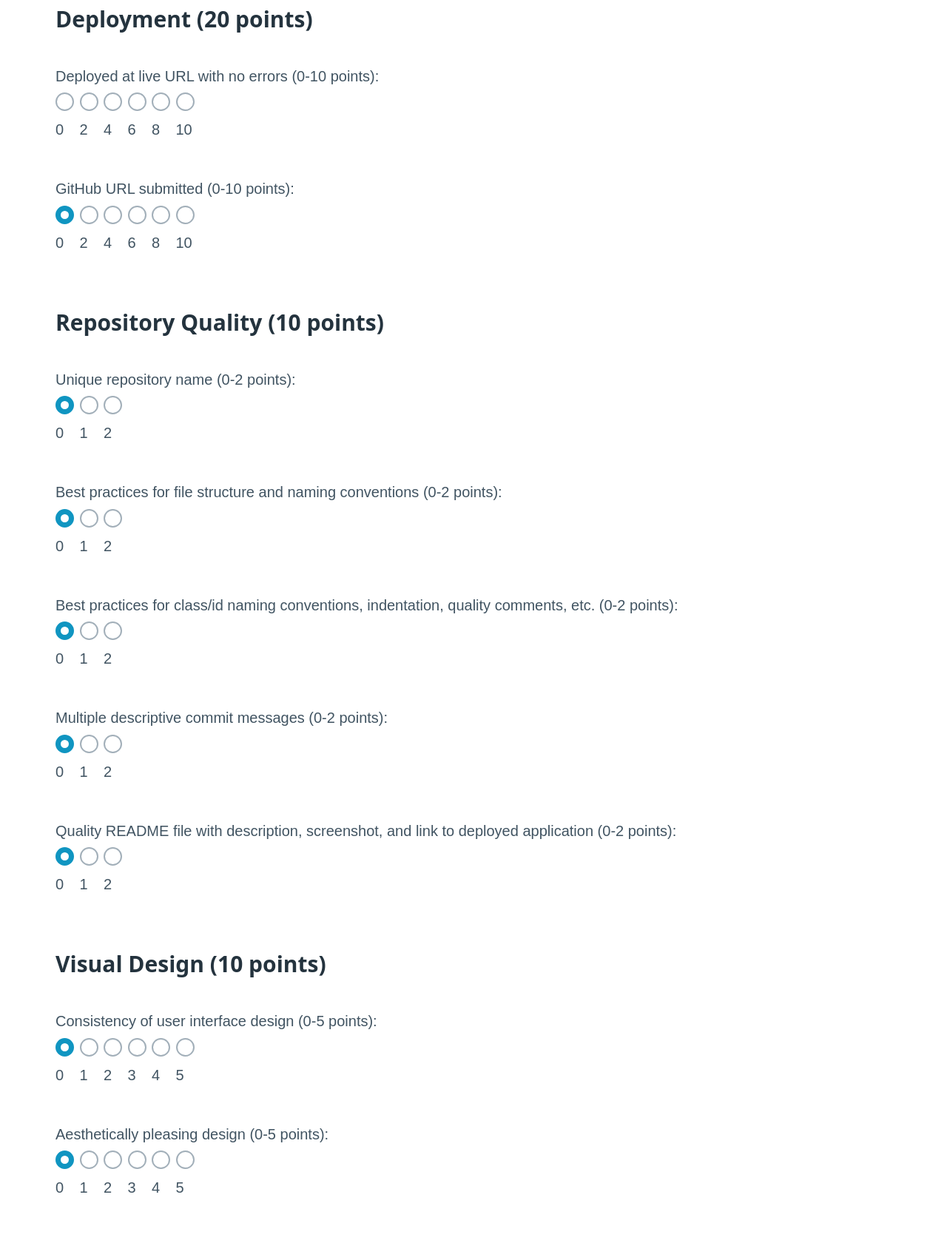
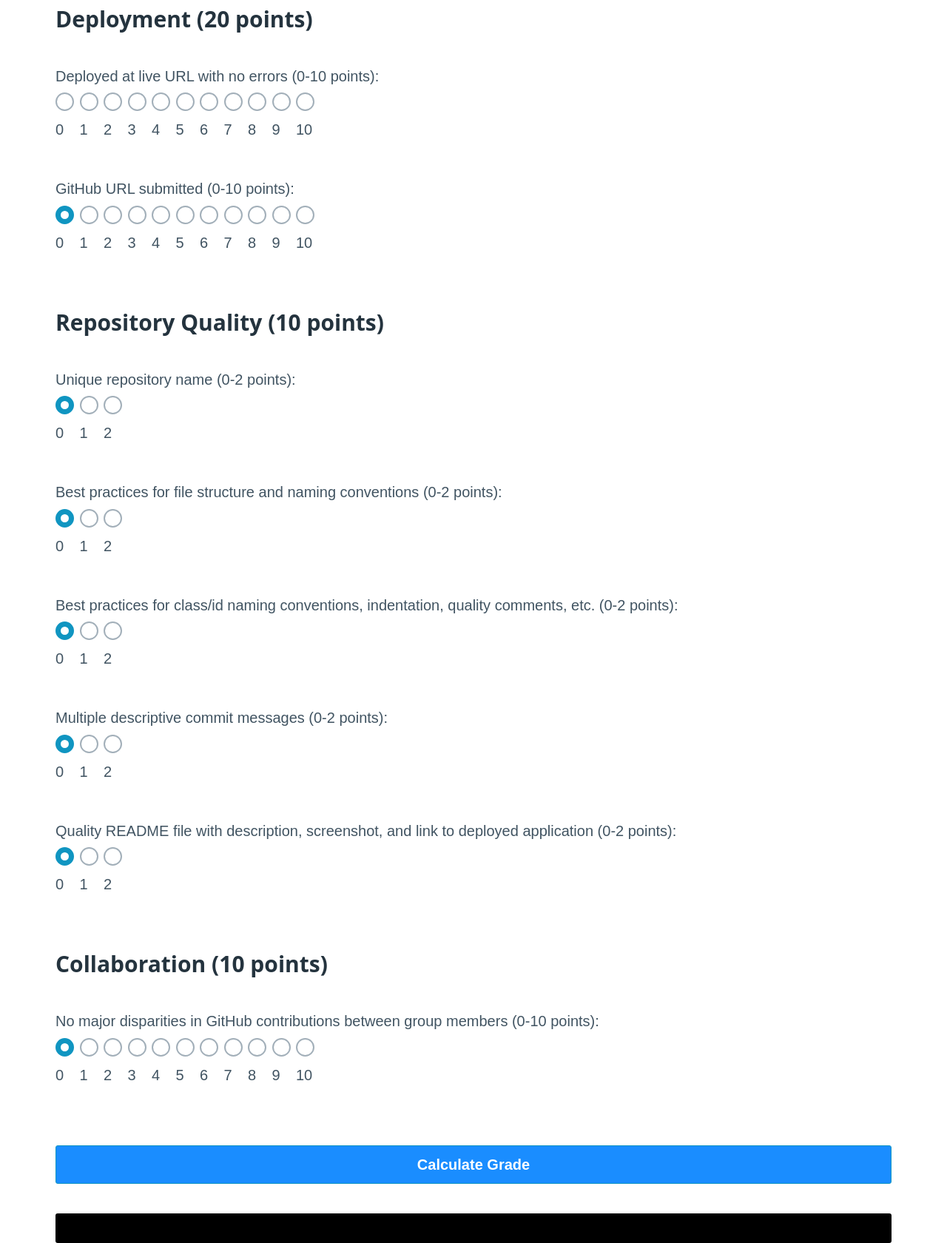
Before and after one commit to bash7325/project-1-grader, a plain HTML site: page index.html in a window 1280 px wide. Shown: the part 1655-3335 px from the top of the page at 74% size. Drawn offline with nearby package versions, Linux system fonts and the light colour scheme.

Commit message:
made scale of 1-10, fixed copilot adding its own thang in there

```diff
--- a/index.html
+++ b/index.html
@@ -101,10 +101,15 @@
                 Deployed at live URL with no errors (0-10 points):
                 <div class="radio-group">
                     <label><input type="radio" name="liveURL" value="0">0</label>
-                    <label><input type="radio" name="liveURL" value="2">2</label>
-                    <label><input type="radio" name="liveURL" value="4">4</label>
+                    <label><input type="radio" name="liveURL" value="2">1</label>
+                    <label><input type="radio" name="liveURL" value="4">2</label>
+                    <label><input type="radio" name="liveURL" value="6">3</label>
+                    <label><input type="radio" name="liveURL" value="8">4</label>
+                    <label><input type="radio" name="liveURL" value="5">5</label>
                     <label><input type="radio" name="liveURL" value="6">6</label>
+                    <label><input type="radio" name="liveURL" value="7">7</label>
                     <label><input type="radio" name="liveURL" value="8">8</label>
+                    <label><input type="radio" name="liveURL" value="9">9</label>
                     <label><input type="radio" name="liveURL" value="10">10</label>
                 </div>
             </label>
@@ -112,10 +117,15 @@
                 GitHub URL submitted (0-10 points):
                 <div class="radio-group">
                     <label><input type="radio" name="githubURL" value="0" checked>0</label>
+                    <label><input type="radio" name="githubURL" value="1">1</label>
                     <label><input type="radio" name="githubURL" value="2">2</label>
+                    <label><input type="radio" name="githubURL" value="3">3</label>
                     <label><input type="radio" name="githubURL" value="4">4</label>
+                    <label><input type="radio" name="githubURL" value="5">5</label>
                     <label><input type="radio" name="githubURL" value="6">6</label>
+                    <label><input type="radio" name="githubURL" value="7">7</label>
                     <label><input type="radio" name="githubURL" value="8">8</label>
+                    <label><input type="radio" name="githubURL" value="9">9</label>
                     <label><input type="radio" name="githubURL" value="10">10</label>
                 </div>
             </label>
@@ -160,27 +170,22 @@
                     <label><input type="radio" name="qualityReadme" value="2">2</label>
                 </div>
             </label>
-            <h2>Visual Design (10 points)</h2>
+            <h2>Collaboration (10 points)</h2>
             <label>
-                Consistency of user interface design (0-5 points):
+                No major disparities in GitHub contributions between group members (0-10 points):
                 <div class="radio-group">
-                    <label><input type="radio" name="uiDesign" value="0" checked>0</label>
-                    <label><input type="radio" name="uiDesign" value="1">1</label>
-                    <label><input type="radio" name="uiDesign" value="2">2</label>
-                    <label><input type="radio" name="uiDesign" value="3">3</label>
-                    <label><input type="radio" name="uiDesign" value="4">4</label>
-                    <label><input type="radio" name="uiDesign" value="5">5</label>
-                </div>
-            </label>
-            <label>
-                Aesthetically pleasing design (0-5 points):
-                <div class="radio-group">
-                    <label><input type="radio" name="designAesthetics" value="0" checked>0</label>
-                    <label><input type="radio" name="designAesthetics" value="1">1</label>
-                    <label><input type="radio" name="designAesthetics" value="2">2</label>
-                    <label><input type="radio" name="designAesthetics" value="3">3</label>
-                    <label><input type="radio" name="designAesthetics" value="4">4</label>
-                    <label><input type="radio" name="designAesthetics" value="5">5</label>
+                    <label><input type="radio" name="collab" value="0" checked>0</label>
+                    <label><input type="radio" name="collab" value="1">1</label>
+                    <label><input type="radio" name="collab" value="2">2</label>
+                    <label><input type="radio" name="collab" value="3">3</label>
+                    <label><input type="radio" name="collab" value="4">4</label>
+                    <label><input type="radio" name="collab" value="5">5</label>
+                    <label><input type="radio" name="collab" value="6">6</label>
+                    <label><input type="radio" name="collab" value="7">7</label>
+                    <label><input type="radio" name="collab" value="8">8</label>
+                    <label><input type="radio" name="collab" value="9">9</label>
+                    <label><input type="radio" name="collab" value="10">10</label>
+
                 </div>
             </label>
         </form>
--- a/script.js
+++ b/script.js
@@ -18,7 +18,7 @@ document.getElementById("calculate-grade").addEventListener("click", function ()
         'uniqueIdea', 'clearIdea',
         'liveURL', 'githubURL',
         'uniqueRepoName', 'fileStructure', 'namingConventions', 'commitMessages', 'qualityReadme',
-        'uiDesign', 'designAesthetics',
+        'collab',
     ];
 
     for (const criterion of criteriaList) {
--- a/style.css
+++ b/style.css
@@ -4,6 +4,7 @@ body {
     margin: 0 auto;
     padding: 2rem;
 }
+
 
 header {
     text-align: center;
```
